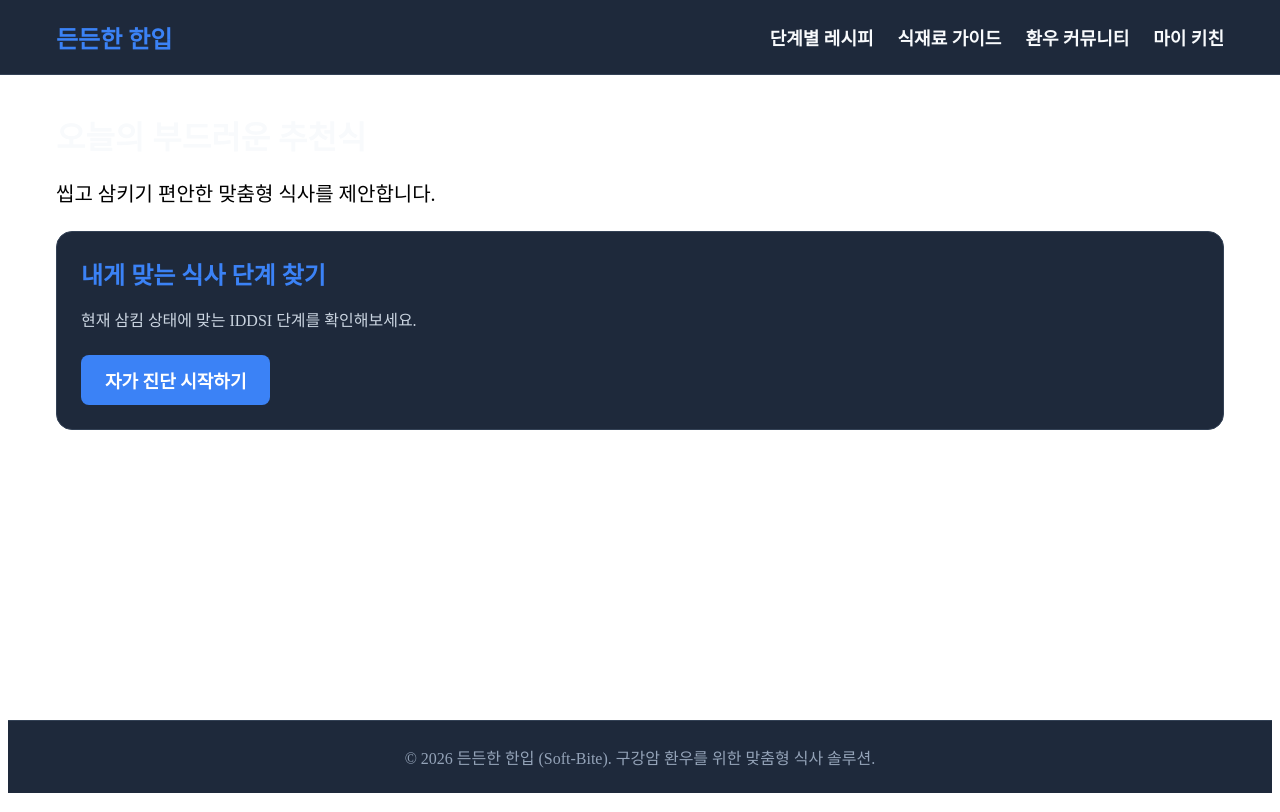
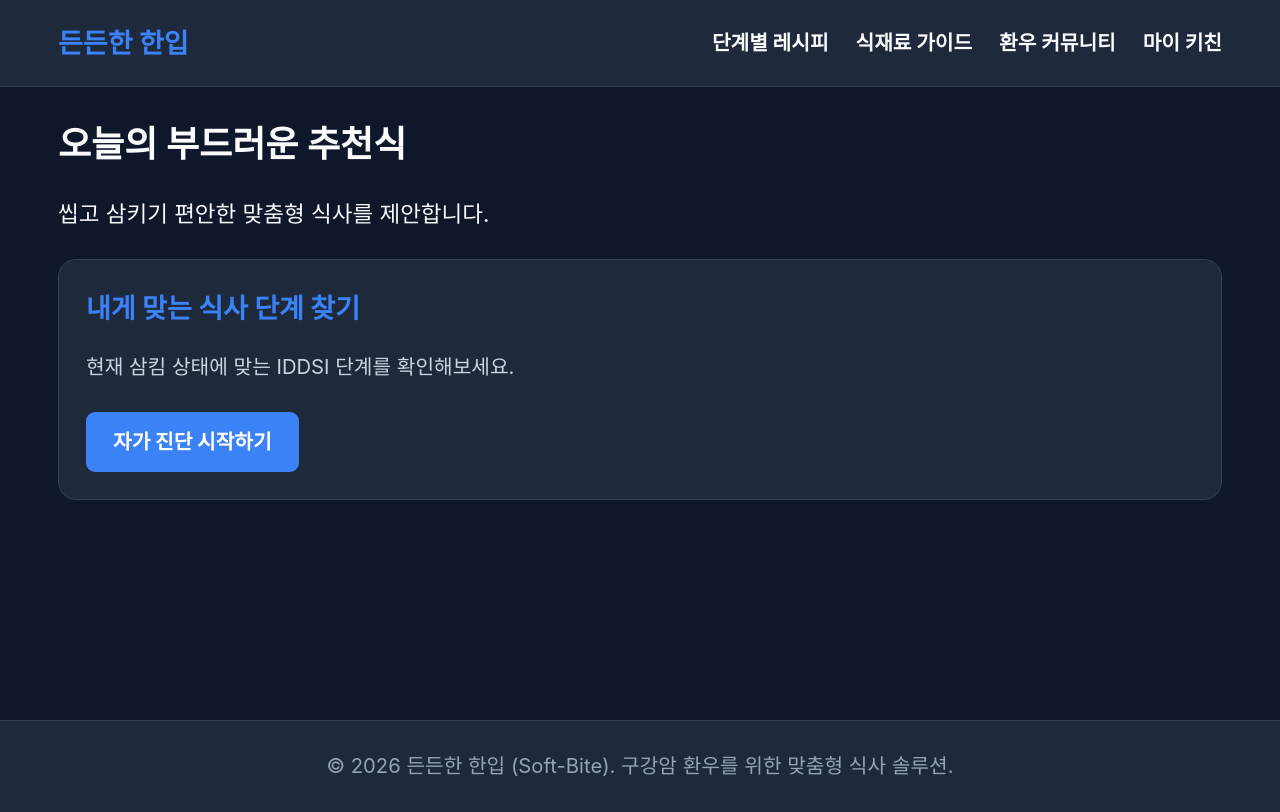
Before and after one commit to saigonkim/soft-bite-com, a Next.js app: page / in a window 1280 px wide. Built offline with nearby package versions, Linux system fonts and the light colour scheme.

Commit message:
Fix PostCSS syntax error in globals.css

```diff
--- a/src/app/globals.css
+++ b/src/app/globals.css
@@ -51,10 +51,6 @@
   --radius-lg: 1rem;
   --radius-full: 9999px;
 }
-
-  --color-border: #334155;
-
-  /* Typography - Silver Friendly */
 
 html,
 body {
```
